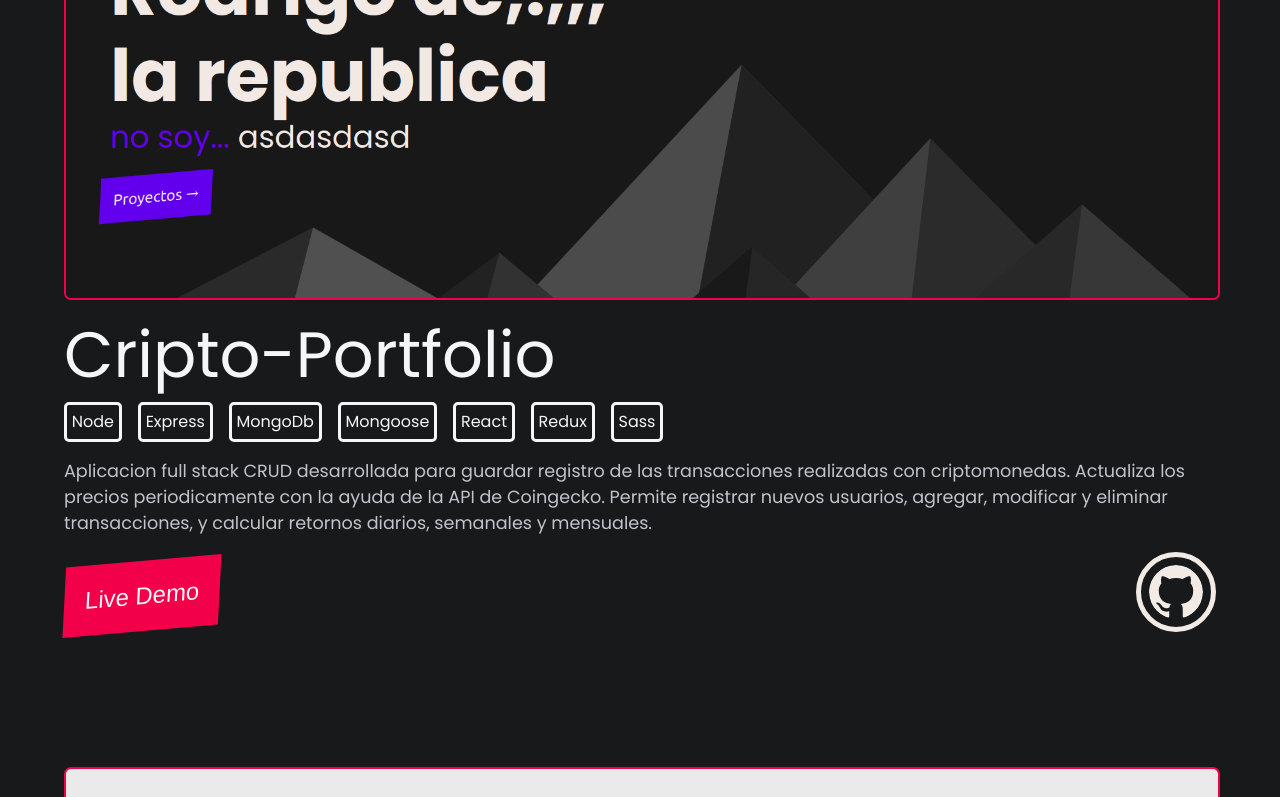
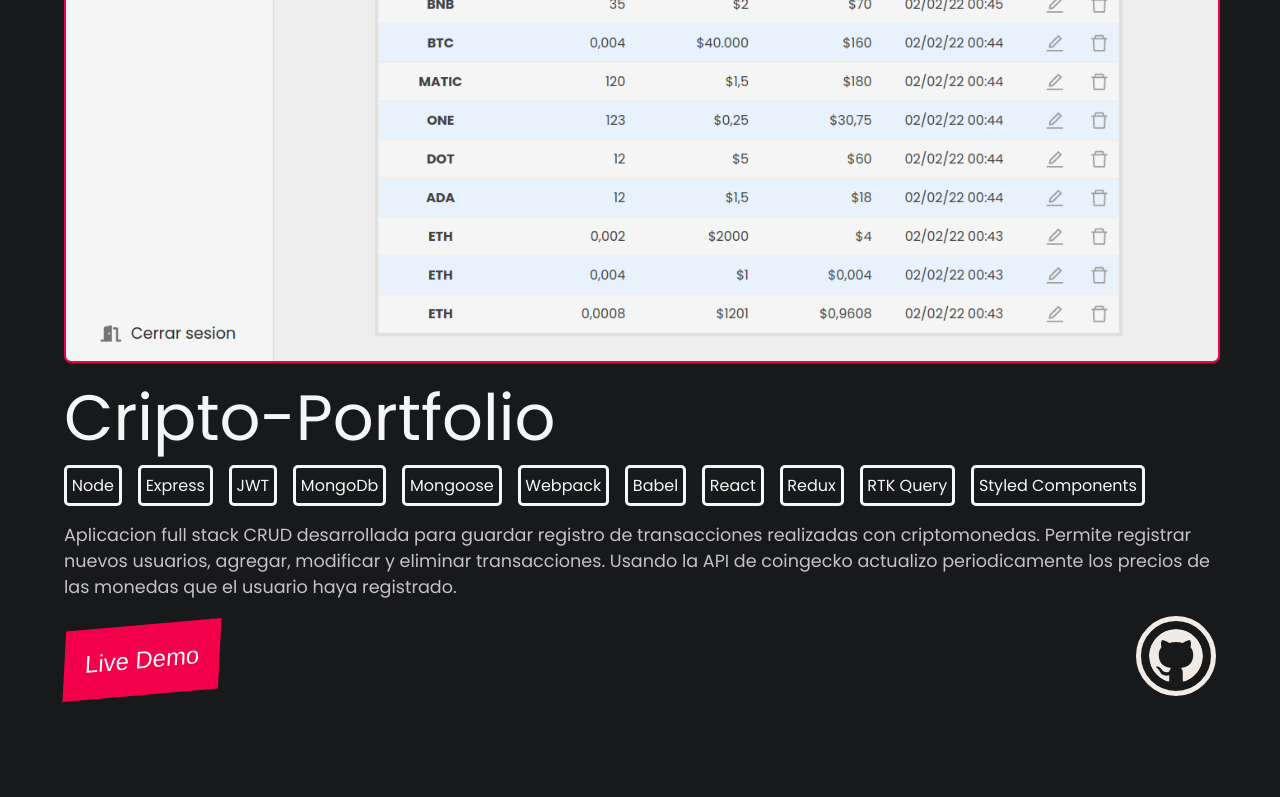
Before and after one commit to Qatihc/portfolio, a React (Create React App) app: page /projects in a window 1280 px wide. Shown: the part 566-1363 px from the top of the page. Built offline with nearby package versions, Linux system fonts and the light colour scheme.

Commit message:
Agregada imagen crypto portfolio.

```diff
--- a/src/projectsData/projectsData.js
+++ b/src/projectsData/projectsData.js
@@ -14,15 +14,16 @@
 import img from "./images/imagen_3.png"
 import pomodoroImg from "./images/pomodoro.png"
 import recetasImg from "./images/recetas.png"
+import cryptoPortfolioImg from "./images/cryptoPortfolio.png"
 
 const projectsData = [
   {
     title: 'Cripto-Portfolio',
-    tags: ['Node', 'Express', 'MongoDb', 'Mongoose', 'React', 'Redux', 'Sass'],
-    githubUrl: 'git',
+    tags: ['Node', 'Express', 'JWT', 'MongoDb', 'Mongoose', 'Webpack', 'Babel', 'React', 'Redux', 'RTK Query', 'Styled Components'],
+    githubUrl: 'https://github.com/Qatihc/Crypto-Portfolio',
     liveDemoUrl: 'livedemo',
-    shortDescription: 'Aplicacion full stack CRUD desarrollada para guardar registro de las transacciones realizadas con criptomonedas. Actualiza los precios periodicamente con la ayuda de la API de Coingecko. Permite registrar nuevos usuarios, agregar, modificar y eliminar transacciones, y calcular retornos diarios, semanales y mensuales.',
-    thumbnailImg: img
+    shortDescription: 'Aplicacion full stack CRUD desarrollada para guardar registro de transacciones realizadas con criptomonedas. Permite registrar nuevos usuarios, agregar, modificar y eliminar transacciones. Usando la API de coingecko actualizo periodicamente los precios de las monedas que el usuario haya registrado.',
+    thumbnailImg: cryptoPortfolioImg
   },
   {
     title: 'Pomodoro',
```
Also changed, not shown: src/projectsData/images/cryptoPortfolio.png (added), 2 other files (tests, documents, lock files or other folders).
